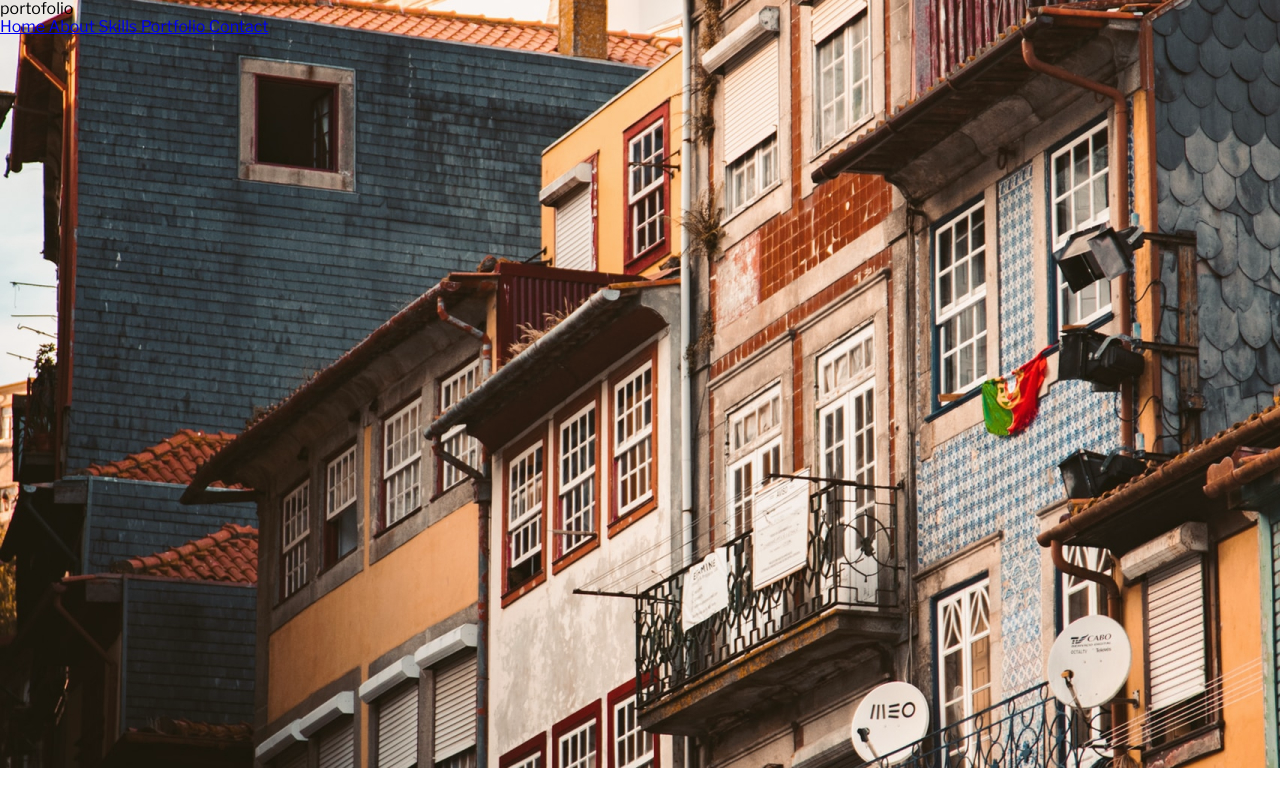
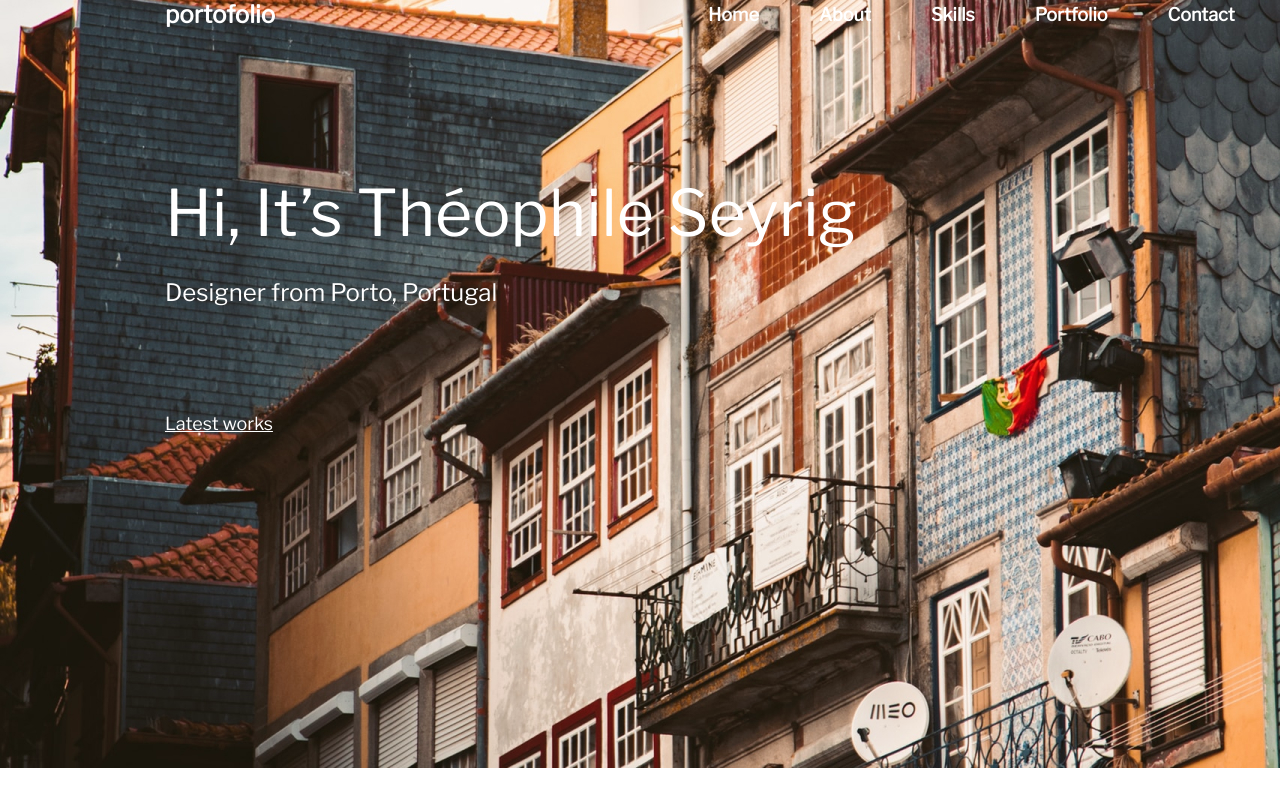
Before and after one commit to AndreyChuprin/Porto, a plain HTML site: page index.html in a window 1280 px wide. Shown: the top 800 px of the page. Drawn offline with nearby package versions, Linux system fonts and the light colour scheme.

Commit message:
added one page

```diff
--- a/index.html
+++ b/index.html
@@ -7,6 +7,7 @@
     <link rel="stylesheet" href="./styles/normalize.css">
     <link rel="stylesheet" href="./styles/global.css">
     <link rel="stylesheet" href="./styles/portofolio.css">
+    <link rel="stylesheet" href="./styles/bookmark.css">
     <link href="https://fonts.googleapis.com/css?family=Libre+Franklin&display=swap" rel="stylesheet">
 </head>
 
@@ -22,6 +23,7 @@
                     <a href="#" class ="menu_item">
                         About
                     </a>
+
                     <a href="#" class ="menu_item">
                         Skills
                     </a>
@@ -32,7 +34,13 @@
                         Contact
                     </a>
                 </div>
-
+            </div>
+            <div class="indoor-unit">
+                <div class="bookmark">
+                    <div class="bookmark__title">Hi, It’s Théophile Seyrig</div>
+                    <div class="bookmark__example">Designer from Porto, Portugal</div>
+                    <a href="#"class="bookmark__link">Latest works</a>
+                </div>
             </div>
         </div>
     </div>
--- /dev/null
+++ b/styles/bookmark.css
@@ -0,0 +1,30 @@
+
+.bookmark {
+    flex-direction: column;
+    align-items: flex-end;
+}
+
+.bookmark__title {
+    font-size: 64px;
+    line-height: 78px;
+    color: #FFFFFF;
+}
+
+.bookmark__example {
+    padding-top: 26px;
+    padding-bottom: 106px;
+    font-style: normal;
+    font-weight: normal;
+    font-size: 24px;
+    line-height: 29px;
+    color: #FFFFFF;
+}
+
+.bookmark__link {
+    font-style: normal;
+    font-weight: normal;
+    font-size: 18px;
+    line-height: 22px;
+    text-decoration-line: underline;
+    color: #FFFFFF;
+}
--- a/styles/portofolio.css
+++ b/styles/portofolio.css
@@ -1,10 +1,55 @@
 .portofolio {
     background: #F5D6AB url("../images/bg.jpg") no-repeat;
     height: 768px;
-
 }
 
 .portofolio__fon {
     background: rgba(198, 108, 73, 0.03) url("../images/bg.png") no-repeat;
     height: 768px;
+    padding-left: 165px;
 }
+
+.heander {
+    display: flex;
+    flex-direction: row;
+    justify-content: center;
+    align-items: center;
+
+}
+
+.title {
+    font-style: normal;
+    font-weight: bold;
+    font-size: 24px;
+    line-height: 29px;
+    color: #FFFFFF;
+}
+
+.menu {
+    display: flex;
+    margin-left: 433px;
+    flex-grow: 1;
+    justify-content: start;
+    flex-direction: row;
+}
+
+.menu_item {
+    margin-right: 60px;
+    display: flex;
+    align-items: center;
+    font-style: normal;
+    font-weight: bold;
+    font-size: 18px;
+    line-height: 22px;
+    text-decoration-line: none;
+    color: #FFFFFF;
+}
+
+.indoor-unit {
+    display: flex;
+    flex-direction: column;
+    align-self: flex-end;
+    padding-top: 145px;
+
+
+}
```
